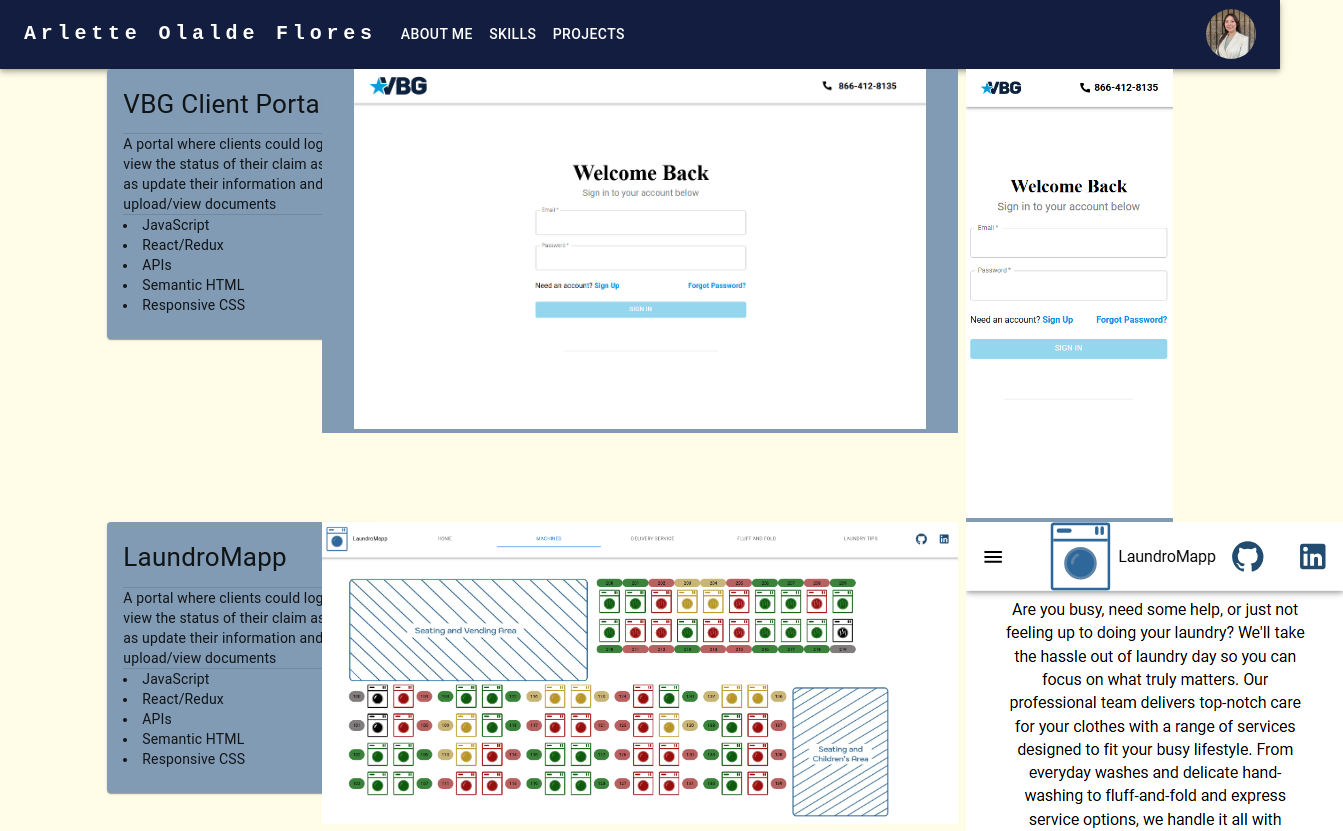
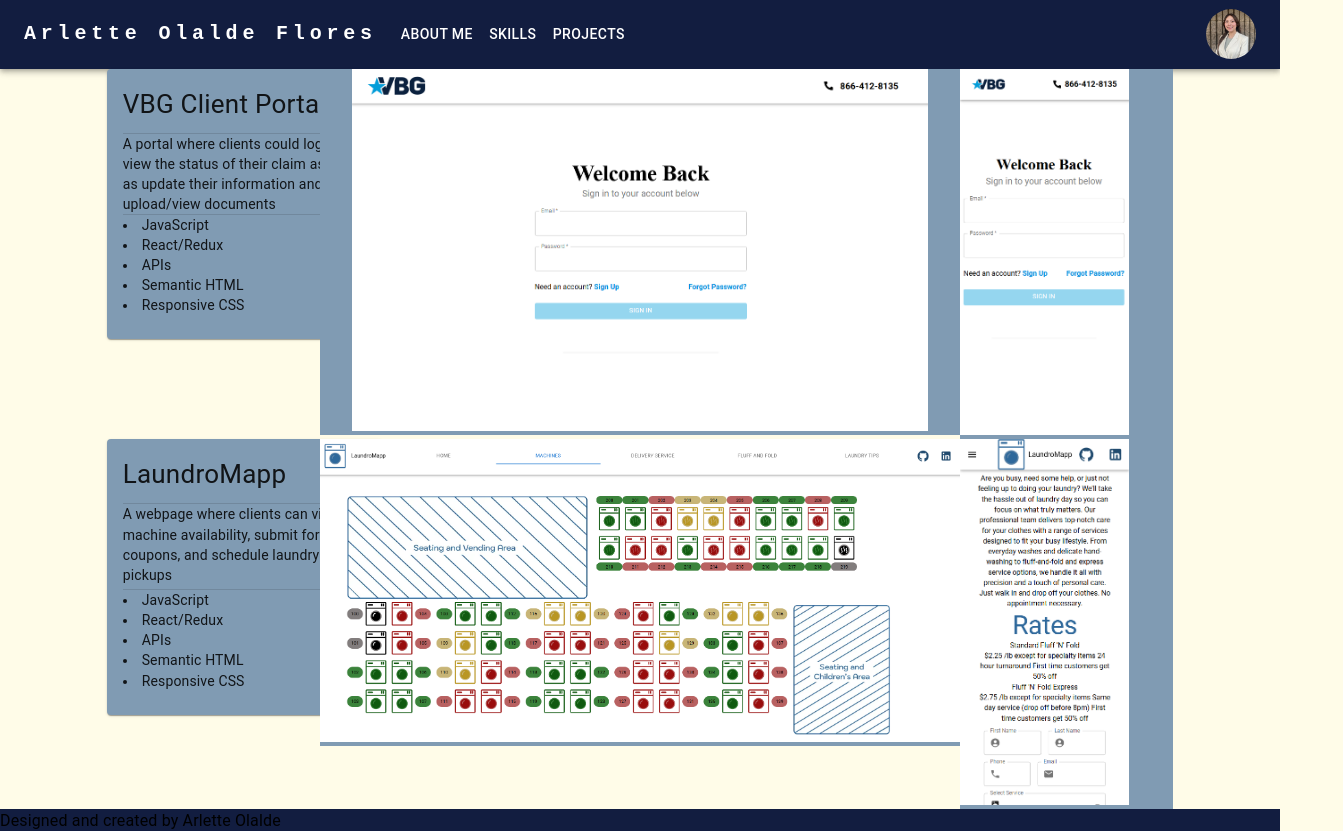
Before and after one commit to arlette-o/portfolio, a React (Create React App) app: page /projects in a window 1280 px wide. Shown: the top 831 px of the page, 1343 px wide, since content can reach past the window. Built offline with nearby package versions, Linux system fonts and the light colour scheme.

Commit message:
Changes to Projects Page

```diff
--- a/src/pages/Projects.tsx
+++ b/src/pages/Projects.tsx
@@ -10,7 +10,7 @@
 export default function Projects() {
   return (
     <Box>
-      <Grid container spacing={1}>
+      <Grid container>
         <Grid size={1} />
         <Grid size={2}>
           <Card sx={{ minWidth: 275, background: "#809BB3" }}>
@@ -33,7 +33,6 @@
             </CardContent>
           </Card>
         </Grid>
-
         <Grid size={6} textAlign={"center"}>
           <Box sx={{ background: "#809BB3" }}>
             <img
@@ -44,19 +43,18 @@
             />
           </Box>
         </Grid>
-
         <Grid size={2}>
           <Box sx={{ background: "#809BB3" }}>
             <img
               className="image"
               src="/images/VBG_Mobile.png"
               alt="VBG_Mobile"
-              style={{ width: "100%", height: "auto" }}
+              style={{ width: "79%", height: "auto" }}
             />
           </Box>
         </Grid>
       </Grid>
-      <Grid container spacing={1}>
+      <Grid container>
         <Grid size={1} />
         <Grid size={2}>
           <Card sx={{ minWidth: 275, background: "#809BB3" }}>
@@ -65,10 +63,9 @@
                 LaundroMapp
               </Typography>
               <Divider />
-              <Typography variant="body2">
-                A portal where clients could log in and view the status of their
-                claim as well as update their information and upload/view
-                documents
+              <Typography gutterBottom variant="body2">
+                A webpage where clients can view machine availability, submit
+                for coupons, and schedule laundry pickups
               </Typography>
               <Divider />
               <Typography variant="body2">
@@ -81,19 +78,24 @@
         </Grid>
 
         <Grid size={6} textAlign={"center"}>
+          <Box sx={{ background: "#809BB3" }}>
             <img
               className="image"
               src="/images/LaundroMapp.png"
               alt="LaundroMapp_Desktop"
               style={{ width: "100%", height: "auto" }}
             />
+          </Box>
         </Grid>
         <Grid size={2}>
+          <Box sx={{ background: "#809BB3" }}>
             <img
               className="image"
               src="/images/LaundroMapp_Mobile.png"
               alt="LaundroMapp_Mobile"
+              style={{ width: "79%", height: "auto" }}
             />
+          </Box>
         </Grid>
       </Grid>
     </Box>
```
Lines whose indentation alone changed are shown as unchanged.
